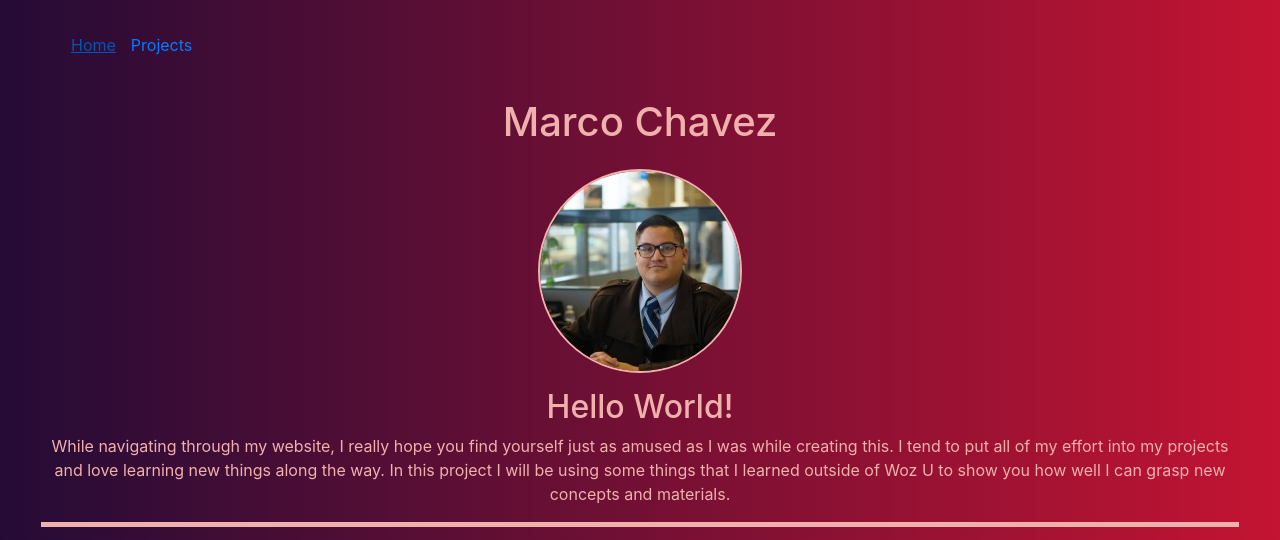
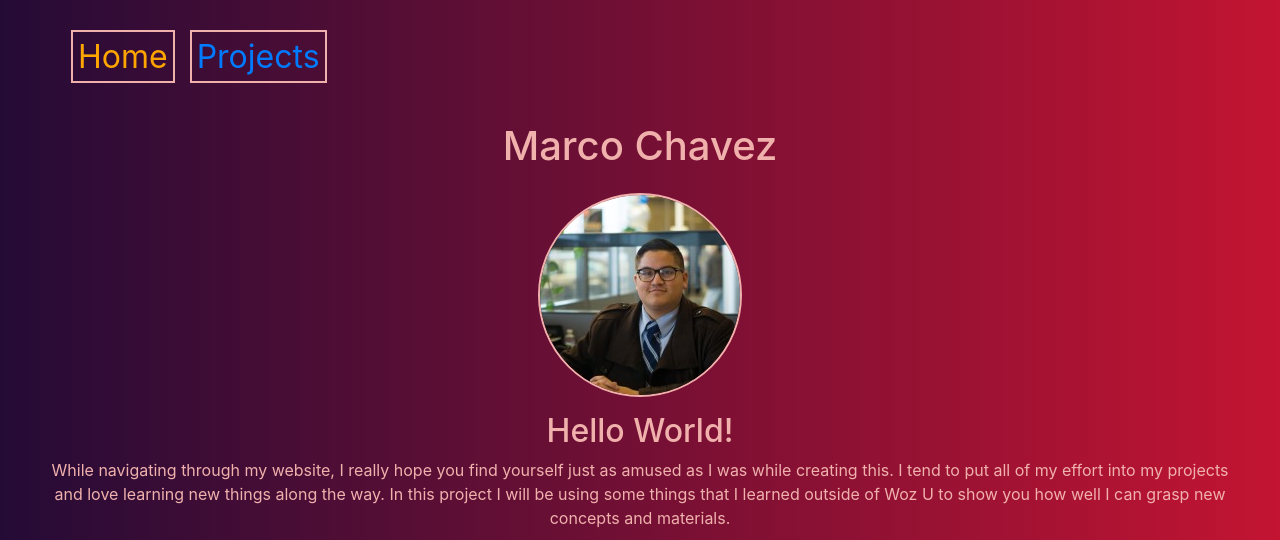
Before and after one commit to mxrcochxvez/Woz-Final, a React app in the folder client/: page / in a window 1280 px wide. In both pictures the pointer is over the link "Home". Shown: the top 540 px of the page. Built offline with nearby package versions, Linux system fonts and the light colour scheme.

Commit message:
Update style.css

```diff
--- a/client/style.css
+++ b/client/style.css
@@ -47,11 +47,11 @@ body {
 a {
     color: #f0b1ad;
 }
-Link:hover {
+.link:hover {
     color: orange;
     text-decoration: none;
 }
-.navigation ul li Link {
+.navigation ul li .link {
     font-size: 2em;
     border: 2px solid #f0b1ad;
     padding: 5px;
```
